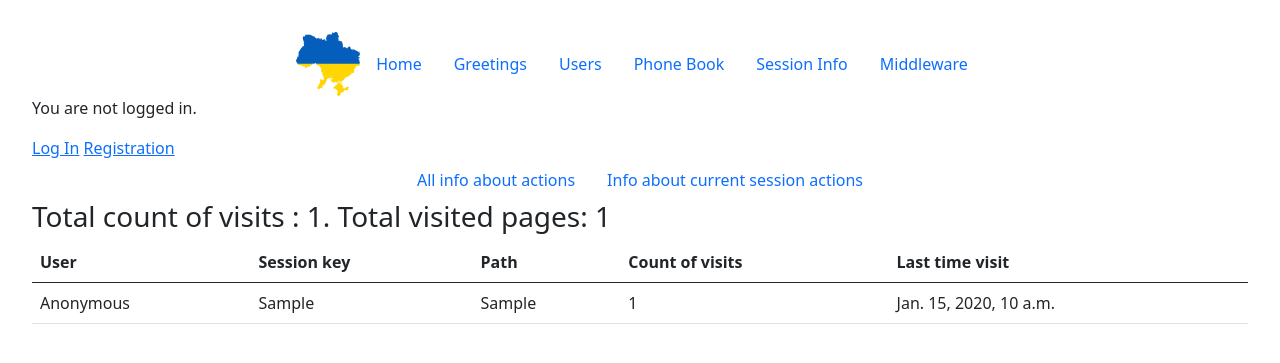
After one commit to hillel-i-python-pro-i-2022-08-26/homework_django__alex-matveenko, a Django app: page /middleware/all-info/ in a window 1280 px wide. The commit adds this page. Shown: the top 363 px of the page. Run offline with Django 4.2, Linux system fonts and the light colour scheme; tables that the repository leaves empty hold one stand-in row (values such as "Sample post").

Commit message:
add views

```diff
--- a/templates/_header.html
+++ b/templates/_header.html
@@ -21,6 +21,9 @@
         <li class="nav-item">
             <a class="nav-link" href="{% url 'session_app:session' %}">Session Info</a>
         </li>
+        <li class="nav-item">
+            <a class="nav-link" href="{% url 'middleware:index' %}">Middleware</a>
+        </li>
         {% if user.is_authenticated %}
             <li class="nav-item">
                 <a class="nav-link" href="{% url 'account:edit' user.pk %}">Edit profile</a>
--- /dev/null
+++ b/templates/middlewares/_helpers/_middleware_navigation.html
@@ -0,0 +1,16 @@
+<ul class="nav justify-content-center">
+    <li class="nav-item">
+        <a class="nav-link active" aria-current="page" href="{% url 'middleware:all_info' %}">All info about actions</a>
+    </li>
+    <li class="nav-item">
+        <a class="nav-link" href="{% url 'middleware:current_session_info' request.session.session_key %}">Info about
+            current session actions</a>
+    </li>
+    </li>
+    {% if user.is_authenticated %}
+        <li class="nav-item">
+            <a class="nav-link" href="{% url 'middleware:current_user_info' user.pk %}">Info about current user
+                actions</a>
+        </li>
+    {% endif %}
+</ul>
--- /dev/null
+++ b/templates/middlewares/_helpers/_session_table.html
@@ -0,0 +1,27 @@
+<h3>Total count of visits : {{ total_visits }}. Total visited pages: {{ count_of_visited_pages }}</h3>
+<table class="table">
+    <thead>
+    <tr>
+        <th scope="col">User</th>
+        <th scope="col">Session key</th>
+        <th scope="col">Path</th>
+        <th scope="col">Count of visits</th>
+        <th scope="col">Last time visit</th>
+    </tr>
+    </thead>
+    <tbody>
+    {% for session in object_list %}
+        <tr>
+            {% if user.is_authenticated %}
+                <td>{{ session.user }}</td>
+            {% else %}
+                <td>Anonymous</td>
+            {% endif %}
+            <td>{{ session.session_key }}</td>
+            <td>{{ session.path }}</td>
+            <td>{{ session.count_of_visits }}</td>
+            <td>{{ session.last_visit_at }}</td>
+        </tr>
+    {% endfor %}
+    </tbody>
+</table>
--- /dev/null
+++ b/templates/middlewares/current_user_list.html
@@ -0,0 +1,6 @@
+{% extends 'base.html' %}
+
+{% block content %}
+    {% include 'middlewares/_helpers/_middleware_navigation.html' %}
+    {% include 'middlewares/_helpers/_session_table.html' %}
+{% endblock %}
--- /dev/null
+++ b/templates/middlewares/main_page.html
@@ -0,0 +1,6 @@
+{% extends 'base.html' %}
+
+{% block content %}
+    <h1>Here you can research everything about your visit to this site.</h1>
+    {% include 'middlewares/_helpers/_middleware_navigation.html' %}
+{% endblock %}
--- /dev/null
+++ b/templates/middlewares/sessions_list.html
@@ -0,0 +1,6 @@
+{% extends 'base.html' %}
+
+{% block content %}
+    {% include 'middlewares/_helpers/_middleware_navigation.html' %}
+    {% include 'middlewares/_helpers/_session_table.html' %}
+{% endblock %}
```
Also changed, not shown: templates/middlewares/current_sessions_list.html (added, +7 -0 lines).
